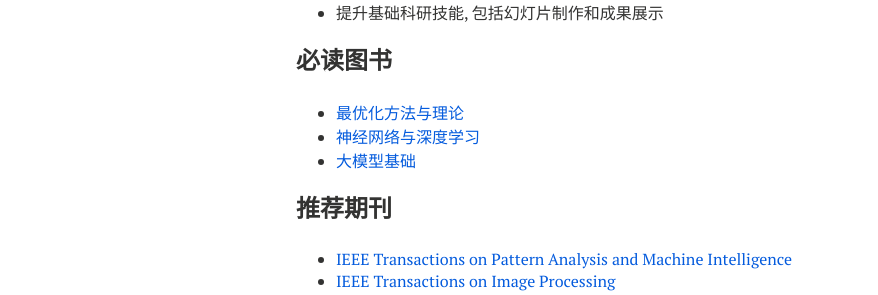
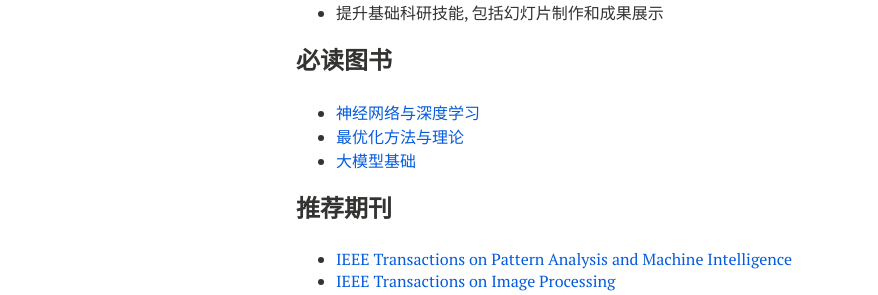
Before and after one commit to xianchaoxiu/xianchaoxiu.github.io, a Jekyll site: the page built from chinese/reading/index.md, in a window 1280 px wide. Shown: the part 1706-2001 px from the top of the page, without its empty margins (24-902 px from the left). Built offline with Jekyll 4.4.1, drawn with Linux system fonts in a browser that asks for light colours; nearby versions of some CDN libraries.

Commit message:
Update index.md

```diff
--- a/chinese/reading/index.md
+++ b/chinese/reading/index.md
@@ -77,8 +77,8 @@ share: false
 
 
 ### 必读图书
+*  <a href="https://www.bilibili.com/video/BV1p1421k7MC/" class="textlink" target="_blank"> 神经网络与深度学习 </a> <br>
 *  <a href="https://www.bilibili.com/video/BV1xH4y1y7qy/" class="textlink" target="_blank"> 最优化方法与理论 </a> <br>
-*  <a href="https://www.bilibili.com/video/BV1p1421k7MC/" class="textlink" target="_blank"> 神经网络与深度学习 </a> <br>
 *  <a href="https://www.bilibili.com/video/BV1PB6XYFET2/" class="textlink" target="_blank"> 大模型基础 </a> <br>
 
 
```
